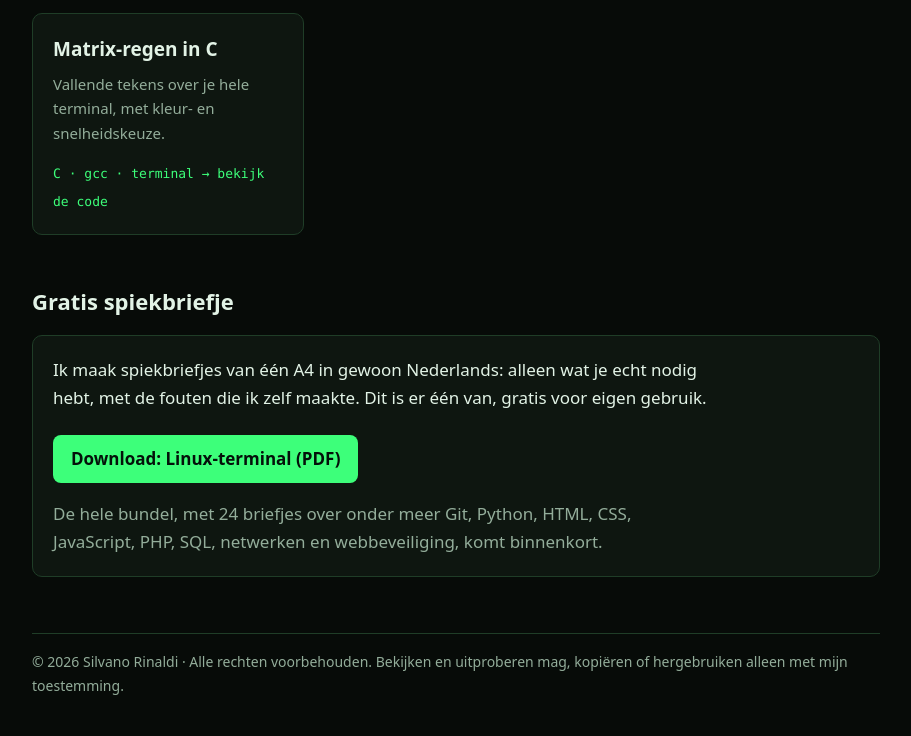
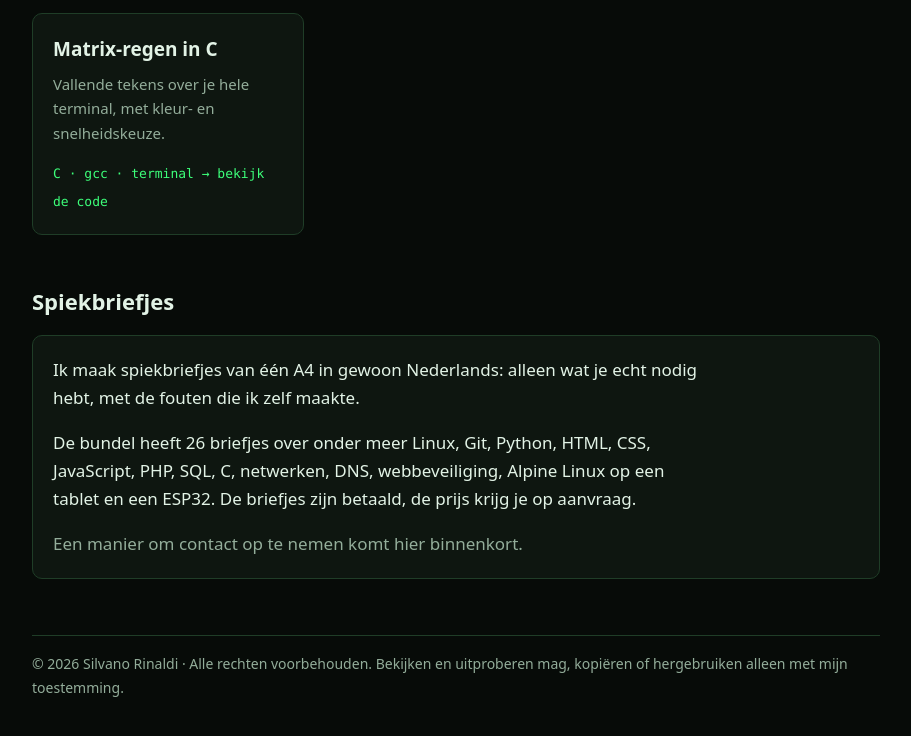
Before and after one commit to Fr3akH3adH3ak/Projecten, a plain HTML site: page index.html in a window 1280 px wide. Shown: the part 608-1344 px from the top of the page, without its empty margins (184-1095 px from the left). Drawn offline with Linux system fonts and the light colour scheme.

Commit message:
Spiekbriefjes betaald: gratis download weg, bundel van 26 briefjes
Co-Authored-By: Claude Opus 5.5 <noreply@anthropic.com>
Claude-Session: https://claude.ai/code/session_01CQa34dTttb7B3CFZmJUaSf

```diff
--- a/index.html
+++ b/index.html
@@ -37,11 +37,11 @@
     </a>
   </div>
 
-  <h2>Gratis spiekbriefje</h2>
+  <h2>Spiekbriefjes</h2>
   <div class="blok">
-    <p>Ik maak spiekbriefjes van één A4 in gewoon Nederlands: alleen wat je echt nodig hebt, met de fouten die ik zelf maakte. Dit is er één van, gratis voor eigen gebruik.</p>
-    <a class="knop" href="gratis/spiekbriefje-linux-terminal.pdf">Download: Linux-terminal (PDF)</a>
-    <p class="zacht">De hele bundel, met 24 briefjes over onder meer Git, Python, HTML, CSS, JavaScript, PHP, SQL, netwerken en webbeveiliging, komt binnenkort.</p>
+    <p>Ik maak spiekbriefjes van één A4 in gewoon Nederlands: alleen wat je echt nodig hebt, met de fouten die ik zelf maakte.</p>
+    <p>De bundel heeft 26 briefjes over onder meer Linux, Git, Python, HTML, CSS, JavaScript, PHP, SQL, C, netwerken, DNS, webbeveiliging, Alpine Linux op een tablet en een ESP32. De briefjes zijn betaald, de prijs krijg je op aanvraag.</p>
+    <p class="zacht">Een manier om contact op te nemen komt hier binnenkort.</p>
   </div>
 
   <!-- CONTACT: komt hier zodra het e-mailadres bekend is -->
```
Also changed, not shown: 1 other file.
